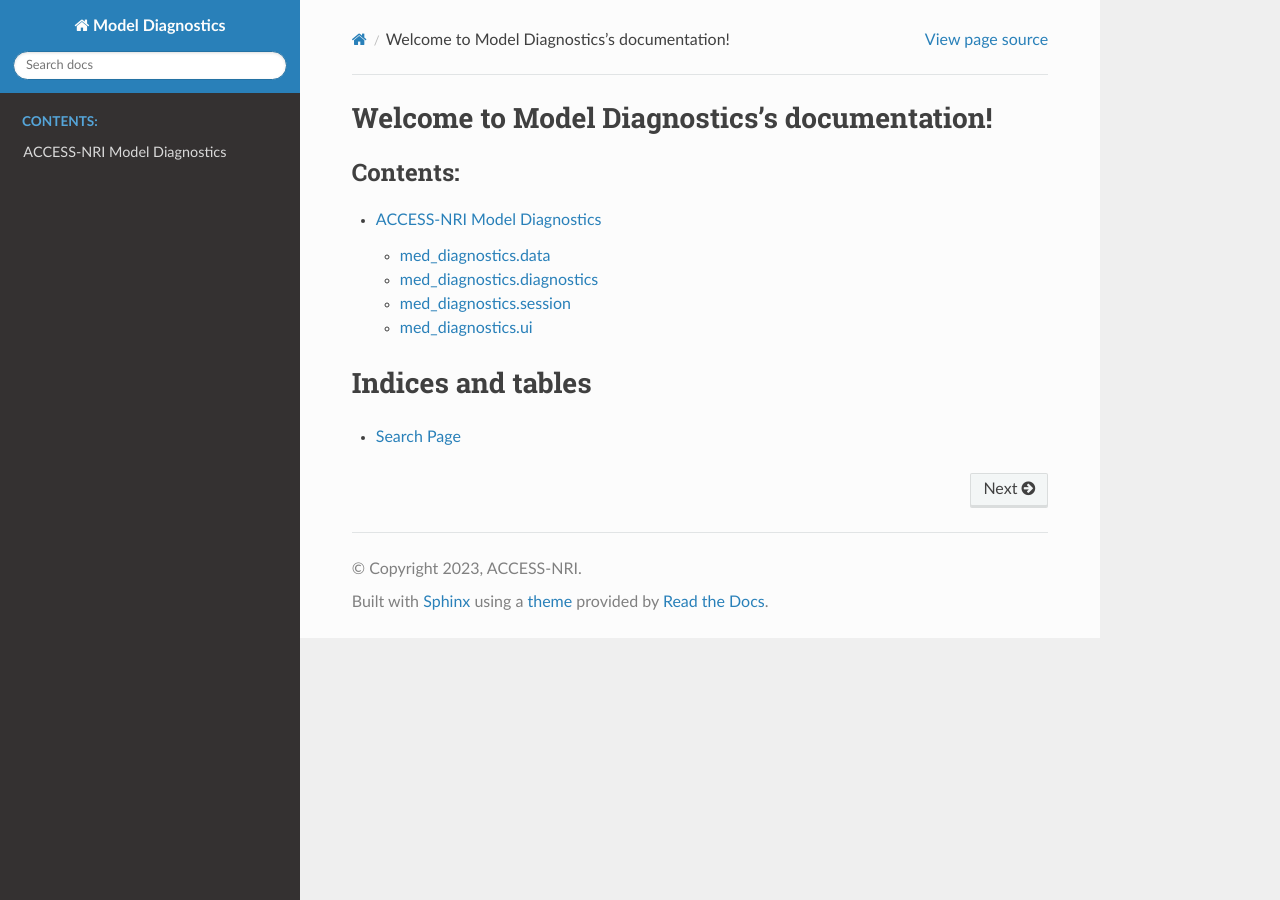
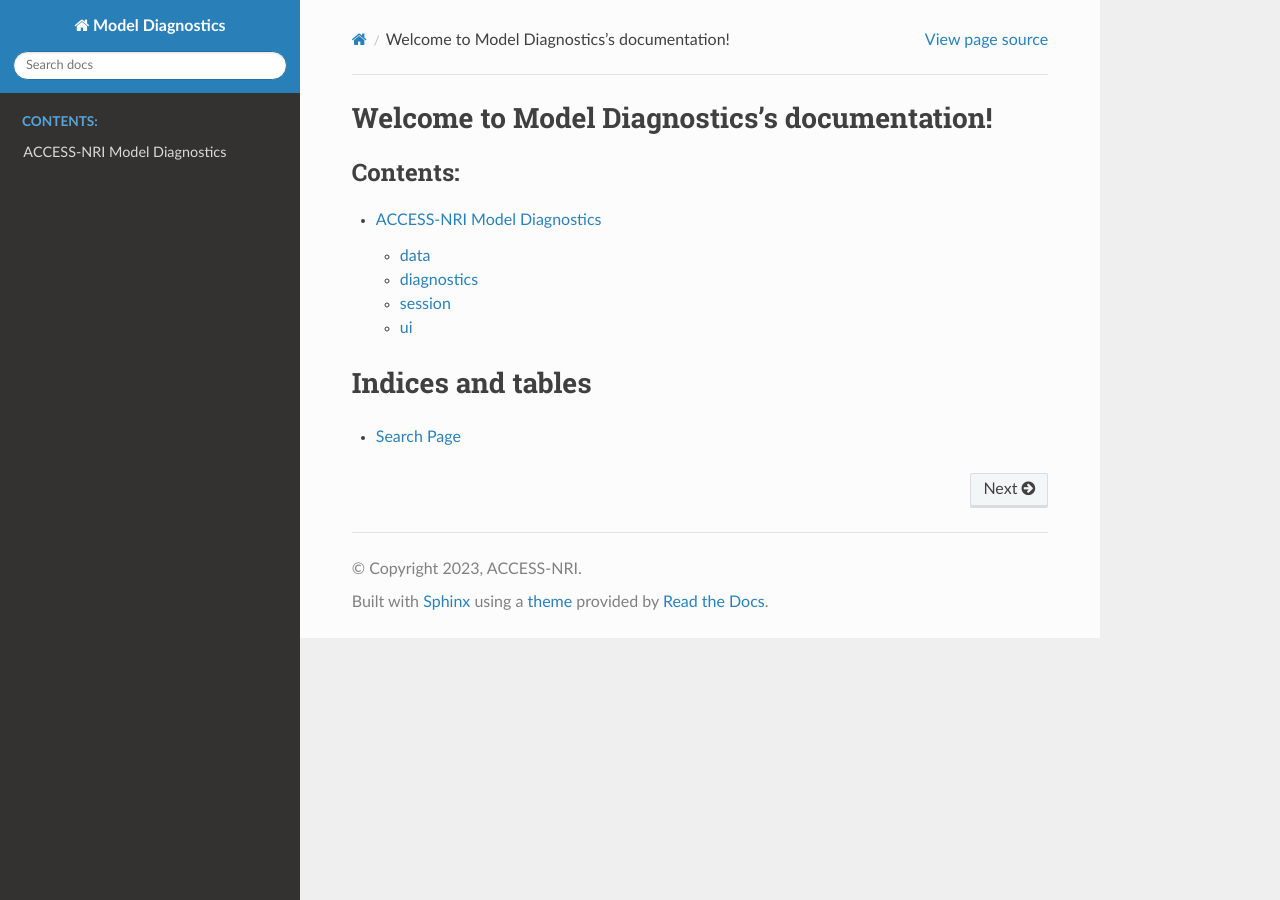
Before and after one commit to ACCESS-NRI/MED-live-diagnostics, a Sphinx documentation site: the page built from docs/index.rst, in a window 1280 px wide. Built offline with Sphinx 7.4.7 and the Read the Docs theme 2.0.0, drawn with Linux system fonts in a browser that asks for light colours.

Commit message:
Update med_diagnostics.rst

```diff
--- a/docs/med_diagnostics.rst
+++ b/docs/med_diagnostics.rst
@@ -2,7 +2,7 @@ ACCESS-NRI Model Diagnostics
 ========================
 
 
-med\_diagnostics.data
+data
 ----------------------------
 
 .. automodule:: med_diagnostics.data
@@ -10,7 +10,7 @@ med\_diagnostics.data
    :undoc-members:
    :show-inheritance:
 
-med\_diagnostics.diagnostics
+diagnostics
 -----------------------------------
 
 .. automodule:: med_diagnostics.diagnostics
@@ -18,7 +18,7 @@ med\_diagnostics.diagnostics
    :undoc-members:
    :show-inheritance:
 
-med\_diagnostics.session
+session
 -------------------------------
 
 .. automodule:: med_diagnostics.session
@@ -26,7 +26,7 @@ med\_diagnostics.session
    :undoc-members:
    :show-inheritance:
 
-med\_diagnostics.ui
+ui
 --------------------------
 
 .. automodule:: med_diagnostics.ui
```
